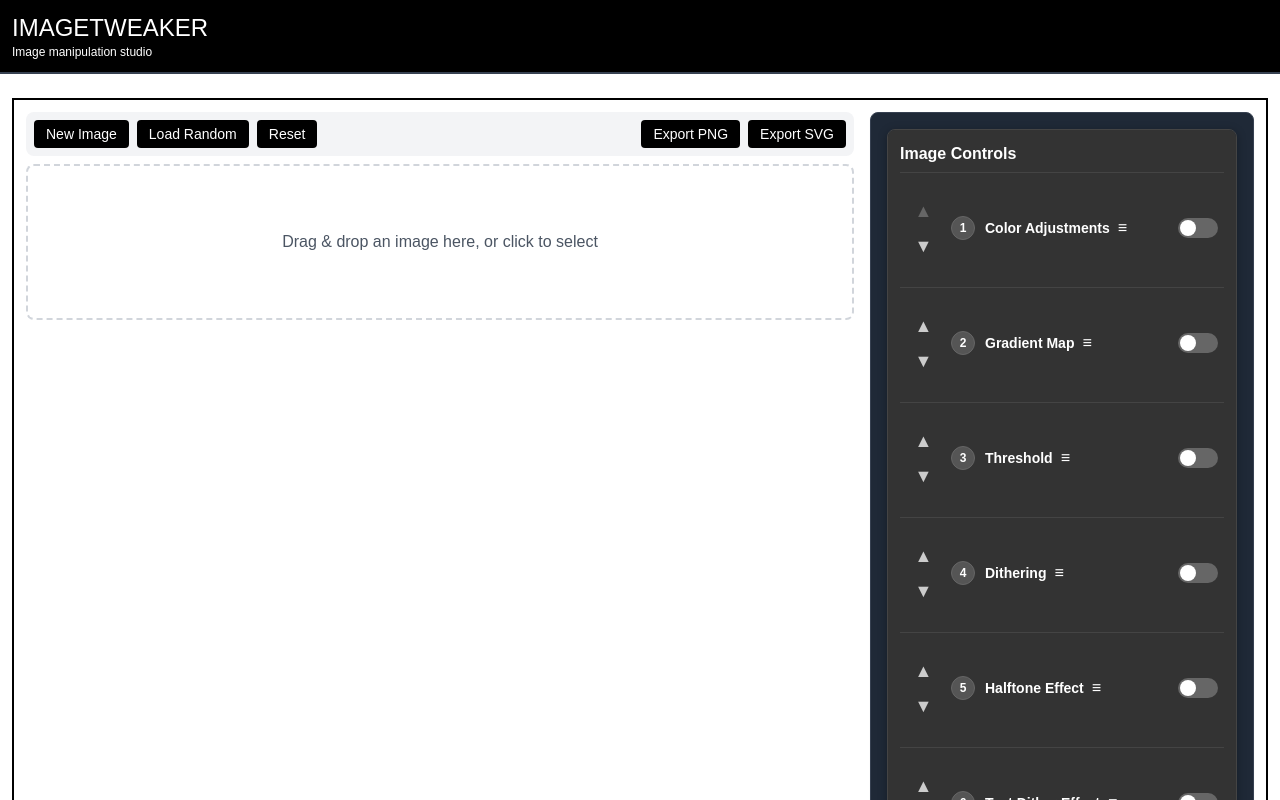
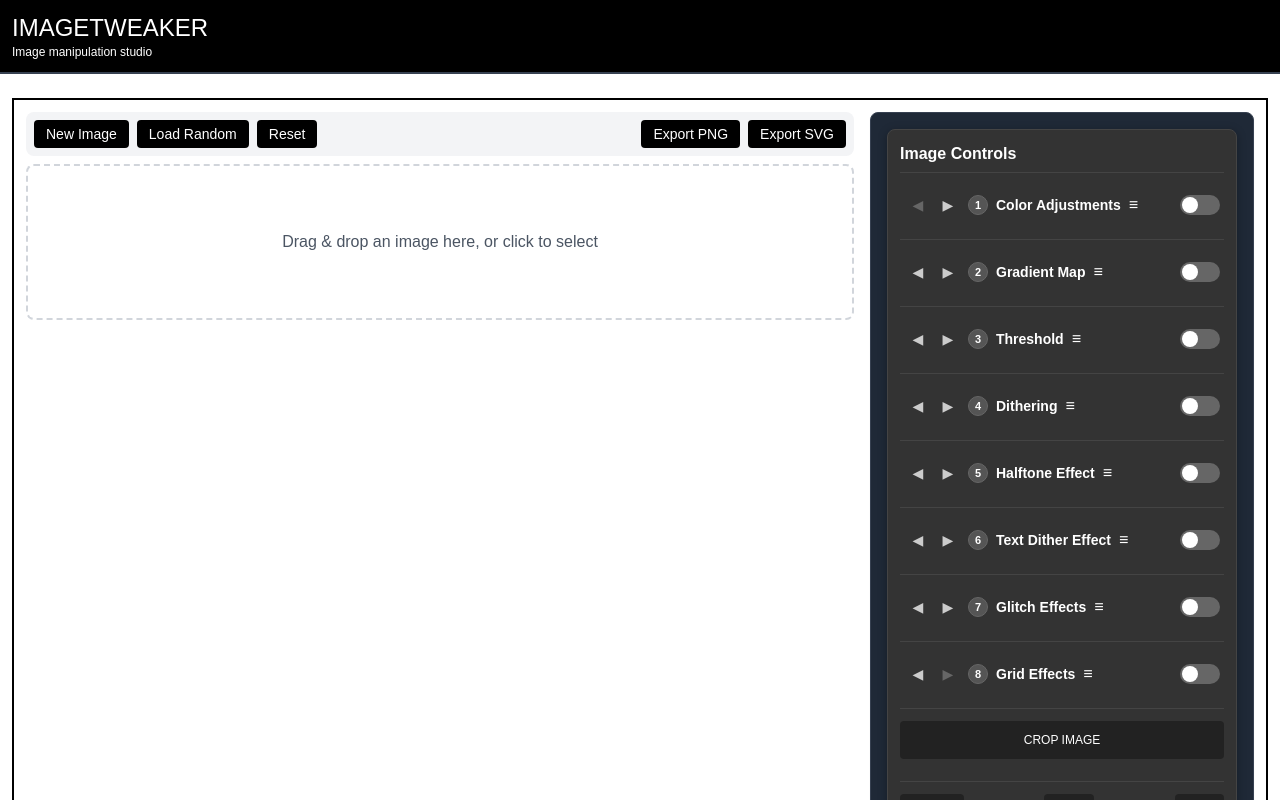
Before and after one commit to andreaperaltro/image-tweaker, a Next.js app: page / in a window 1280 px wide. Shown: the top 800 px of the page. Built offline with nearby package versions, Linux system fonts and the light colour scheme; a web font is replaced by a local one.

Commit message:
UI improvements: reduced header padding, horizontal reorder buttons, and fixed color picker lag

```diff
--- a/src/components/MobileControls.css
+++ b/src/components/MobileControls.css
@@ -61,8 +61,8 @@
   display: flex;
   justify-content: space-between;
   align-items: center;
-  padding: 8px 6px;
-  margin: 4px 0;
+  padding: 6px 4px;
+  margin: 2px 0;
   border-radius: 6px;
   transition: background-color 0.3s ease;
   cursor: pointer;
@@ -77,22 +77,23 @@
   background: #555;
   color: white;
   border-radius: 50%;
-  min-width: 24px;
-  height: 24px;
+  min-width: 20px;
+  height: 20px;
   display: flex;
   align-items: center;
   justify-content: center;
-  margin-right: 10px;
+  margin-right: 8px;
   font-weight: bold;
-  font-size: 12px;
+  font-size: 11px;
   border: 1px solid #666;
 }
 
 /* Style for reorder buttons */
 .reorder-buttons {
   display: flex;
-  flex-direction: column;
-  margin-right: 10px;
+  flex-direction: row;
+  margin-right: 6px;
+  gap: 2px;
 }
 
 .reorder-btn {
@@ -100,13 +101,13 @@
   border: none;
   color: #ccc;
   cursor: pointer;
-  font-size: 18px;
+  font-size: 14px;
   line-height: 1;
-  padding: 8px;
+  padding: 5px;
   transition: all 0.2s ease;
   border-radius: 4px;
-  width: 35px;
-  height: 35px;
+  width: 28px;
+  height: 28px;
   display: flex;
   align-items: center;
   justify-content: center;
--- a/src/components/MobileControls.tsx
+++ b/src/components/MobileControls.tsx
@@ -1,6 +1,6 @@
 'use client'
 
-import React, { useState } from 'react'
+import React, { useState, useRef, useCallback } from 'react'
 import './MobileControls.css'
 import { DitherSettings, DitherColorMode, DitherType } from './DitherUtils'
 import { HalftoneSettings, HalftoneShape, HalftoneArrangement } from './Halftone'
@@ -36,6 +36,21 @@ interface MobileControlsProps {
   onCropImage: () => void
 }
 
+// Debounce function to limit update frequency
+const useDebounce = (callback: (...args: any[]) => void, delay: number) => {
+  const timeoutRef = useRef<NodeJS.Timeout | null>(null);
+
+  return useCallback((...args: any[]) => {
+    if (timeoutRef.current) {
+      clearTimeout(timeoutRef.current);
+    }
+
+    timeoutRef.current = setTimeout(() => {
+      callback(...args);
+    }, delay);
+  }, [callback, delay]);
+};
+
 const MobileControls: React.FC<MobileControlsProps> = ({
   ditherSettings,
   halftoneSettings,
@@ -61,6 +76,66 @@ const MobileControls: React.FC<MobileControlsProps> = ({
   onCropImage
 }) => {
   const [openSection, setOpenSection] = useState<string | null>(null)
+
+  // Create debounced versions of update functions for color pickers
+  const debouncedUpdateGradientMapSettings = useDebounce(updateGradientMapSettings, 100);
+  const debouncedUpdateThresholdSettings = useDebounce(updateThresholdSettings, 100);
+  const debouncedUpdateDitherSettings = useDebounce(updateDitherSettings, 100);
+
+  // Helper function to handle color changes with debounce
+  const handleColorChange = (
+    updateFn: (settings: any) => void,
+    colorKey: string,
+    newColor: string
+  ) => {
+    // Update UI immediately for better feedback
+    const inputElement = document.activeElement as HTMLInputElement;
+    if (inputElement && inputElement.type === 'color') {
+      inputElement.value = newColor;
+    }
+
+    // Debounce the actual state update
+    if (colorKey.startsWith('stops')) {
+      // Special handling for gradient stops array
+      setTimeout(() => {
+        updateFn({ [colorKey]: newColor });
+      }, 100);
+    } else {
+      // Simple property update
+      setTimeout(() => {
+        updateFn({ [colorKey]: newColor });
+      }, 100);
+    }
+  };
+
+  // Special handler for gradient stops which need array manipulation
+  const handleGradientStopChange = (index: number, newColor: string) => {
+    // Update immediately for responsive UI
+    const inputElement = document.activeElement as HTMLInputElement;
+    if (inputElement && inputElement.type === 'color') {
+      inputElement.value = newColor;
+    }
+
+    // Use setTimeout for debounce
+    setTimeout(() => {
+      const newStops = [...gradientMapSettings.stops];
+
+      if (index === 1 && newStops.length <= 1) {
+        // If updating middle stop but it doesn't exist
+        newStops.push({ position: 50, color: newColor });
+      } else {
+        // Update existing stop
+        if (index < newStops.length) {
+          newStops[index] = { ...newStops[index], color: newColor };
+        } else if (index === 2 && newStops.length === 2) {
+          // If updating last stop (index 2) but we only have 2 stops
+          newStops.push({ position: 100, color: newColor });
+        }
+      }
+
+      updateGradientMapSettings({ stops: newStops });
+    }, 100);
+  };
 
   const toggleSection = (section: string) => {
     setOpenSection(openSection === section ? null : section)
@@ -114,7 +189,7 @@ const MobileControls: React.FC<MobileControlsProps> = ({
           aria-label="Move effect up"
           title="Move up in processing order"
         >
-          ▲
+          ◀
         </button>
         <button
           className="reorder-btn"
@@ -126,7 +201,7 @@ const MobileControls: React.FC<MobileControlsProps> = ({
           aria-label="Move effect down"
           title="Move down in processing order"
         >
-          ▼
+          ▶
         </button>
       </div>
     )
@@ -302,11 +377,7 @@ const MobileControls: React.FC<MobileControlsProps> = ({
                   type="color"
                   className="mobile-color-picker"
                   value={gradientMapSettings.stops[0]?.color || '#000000'}
-                  onChange={(e) => {
-                    const newStops = [...gradientMapSettings.stops];
-                    newStops[0] = { ...newStops[0], color: e.target.value };
-                    updateGradientMapSettings({ stops: newStops });
-                  }}
+                  onChange={(e) => handleGradientStopChange(0, e.target.value)}
                 />
               </div>
 
@@ -316,15 +387,7 @@ const MobileControls: React.FC<MobileControlsProps> = ({
                   type="color"
                   className="mobile-color-picker"
                   value={gradientMapSettings.stops[1]?.color || '#808080'}
-                  onChange={(e) => {
-                    const newStops = [...gradientMapSettings.stops];
-                    if (newStops.length > 1) {
-                      newStops[1] = { ...newStops[1], color: e.target.value };
-                    } else {
-                      newStops.push({ position: 50, color: e.target.value });
-                    }
-                    updateGradientMapSettings({ stops: newStops });
-                  }}
+                  onChange={(e) => handleGradientStopChange(1, e.target.value)}
                 />
               </div>
 
@@ -334,14 +397,7 @@ const MobileControls: React.FC<MobileControlsProps> = ({
                   type="color"
                   className="mobile-color-picker"
                   value={gradientMapSettings.stops[gradientMapSettings.stops.length - 1]?.color || '#ffffff'}
-                  onChange={(e) => {
-                    const newStops = [...gradientMapSettings.stops];
-                    const lastIndex = newStops.length - 1;
-                    if (lastIndex >= 0) {
-                      newStops[lastIndex] = { ...newStops[lastIndex], color: e.target.value };
-                      updateGradientMapSettings({ stops: newStops });
-                    }
-                  }}
+                  onChange={(e) => handleGradientStopChange(gradientMapSettings.stops.length - 1, e.target.value)}
                 />
               </div>
             </div>
@@ -391,7 +447,7 @@ const MobileControls: React.FC<MobileControlsProps> = ({
                       type="color"
                       className="mobile-color-picker"
                       value={thresholdSettings.darkColor}
-                      onChange={(e) => updateThresholdSettings({ darkColor: e.target.value })}
+                      onChange={(e) => handleColorChange(updateThresholdSettings, 'darkColor', e.target.value)}
                     />
                   </div>
 
@@ -401,7 +457,7 @@ const MobileControls: React.FC<MobileControlsProps> = ({
                       type="color"
                       className="mobile-color-picker"
                       value={thresholdSettings.lightColor}
-                      onChange={(e) => updateThresholdSettings({ lightColor: e.target.value })}
+                      onChange={(e) => handleColorChange(updateThresholdSettings, 'lightColor', e.target.value)}
                     />
                   </div>
                 </>
@@ -415,7 +471,7 @@ const MobileControls: React.FC<MobileControlsProps> = ({
                       type="color"
                       className="mobile-color-picker"
                       value={thresholdSettings.darkColorStart}
-                      onChange={(e) => updateThresholdSettings({ darkColorStart: e.target.value })}
+                      onChange={(e) => handleColorChange(updateThresholdSettings, 'darkColorStart', e.target.value)}
                     />
                   </div>
 
@@ -425,7 +481,7 @@ const MobileControls: React.FC<MobileControlsProps> = ({
                       type="color"
                       className="mobile-color-picker"
                       value={thresholdSettings.darkColorEnd}
-                      onChange={(e) => updateThresholdSettings({ darkColorEnd: e.target.value })}
+                      onChange={(e) => handleColorChange(updateThresholdSettings, 'darkColorEnd', e.target.value)}
                     />
                   </div>
 
@@ -435,7 +491,7 @@ const MobileControls: React.FC<MobileControlsProps> = ({
                       type="color"
                       className="mobile-color-picker"
                       value={thresholdSettings.lightColorStart}
-                      onChange={(e) => updateThresholdSettings({ lightColorStart: e.target.value })}
+                      onChange={(e) => handleColorChange(updateThresholdSettings, 'lightColorStart', e.target.value)}
                     />
                   </div>
 
@@ -445,7 +501,7 @@ const MobileControls: React.FC<MobileControlsProps> = ({
                       type="color"
                       className="mobile-color-picker"
                       value={thresholdSettings.lightColorEnd}
-                      onChange={(e) => updateThresholdSettings({ lightColorEnd: e.target.value })}
+                      onChange={(e) => handleColorChange(updateThresholdSettings, 'lightColorEnd', e.target.value)}
                     />
                   </div>
                 </>
@@ -540,7 +596,7 @@ const MobileControls: React.FC<MobileControlsProps> = ({
                       type="color"
                       className="mobile-color-picker"
                       value={ditherSettings.darkColor}
-                      onChange={(e) => updateDitherSettings({ darkColor: e.target.value })}
+                      onChange={(e) => handleColorChange(updateDitherSettings, 'darkColor', e.target.value)}
                     />
                   </div>
 
@@ -550,7 +606,7 @@ const MobileControls: React.FC<MobileControlsProps> = ({
                       type="color"
                       className="mobile-color-picker"
                       value={ditherSettings.lightColor}
-                      onChange={(e) => updateDitherSettings({ lightColor: e.target.value })}
+                      onChange={(e) => handleColorChange(updateDitherSettings, 'lightColor', e.target.value)}
                     />
                   </div>
                 </>
```
